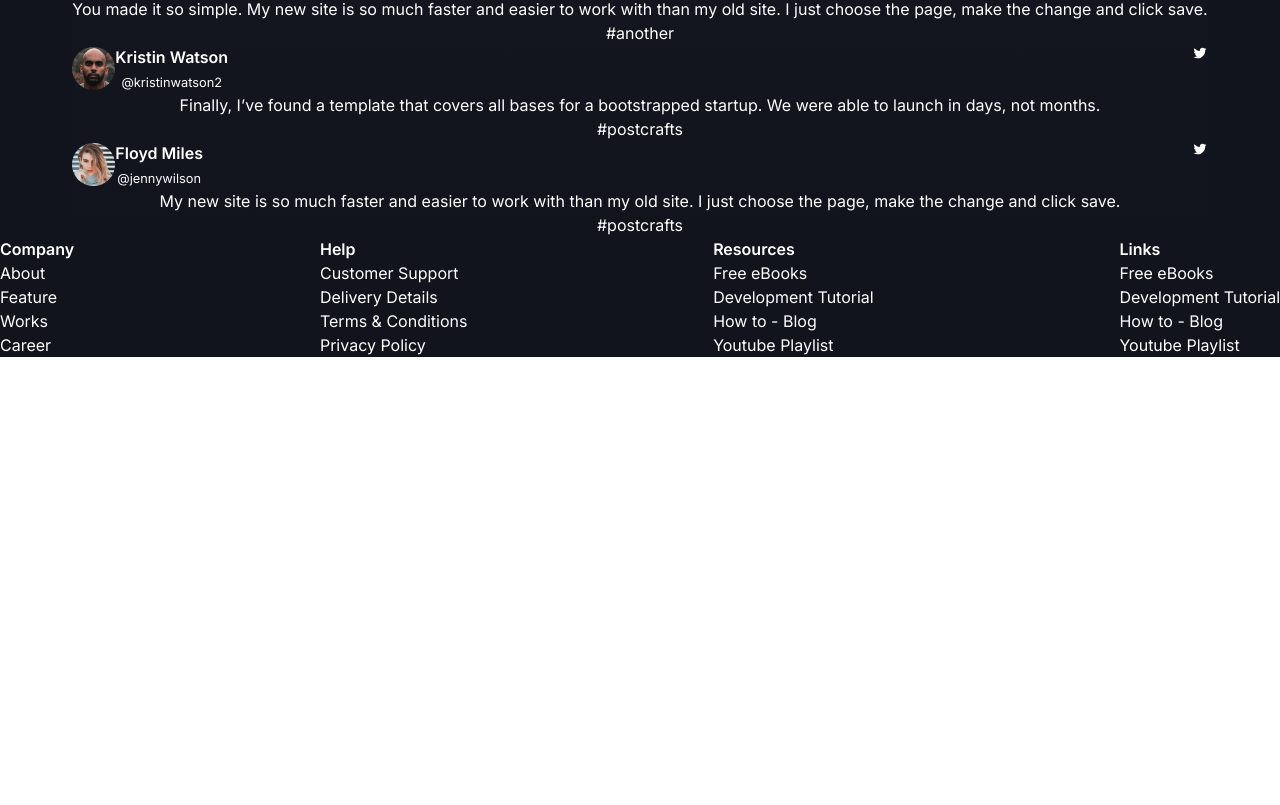
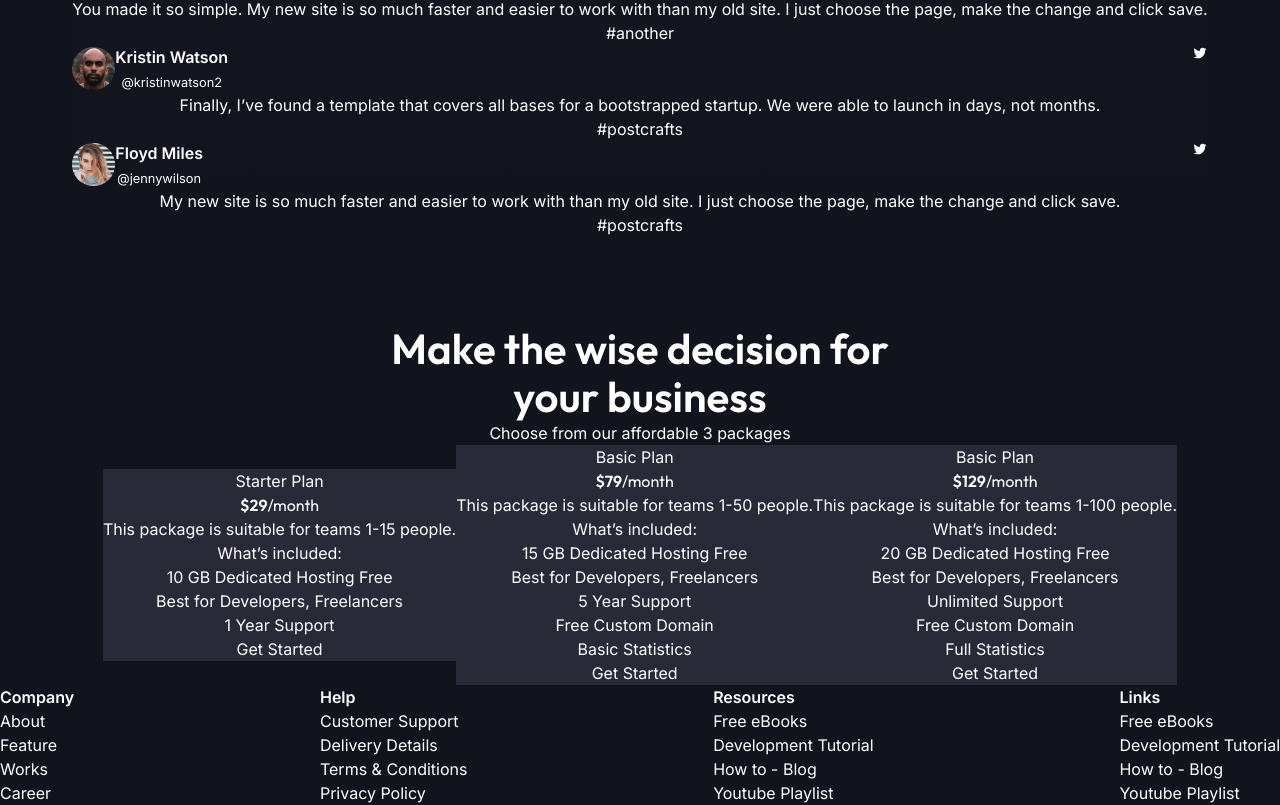
Before and after one commit to asifikbal01890/facebook-ads-server, a Next.js app: page / in a window 1280 px wide. Shown: the part 4531-5336 px from the top of the page. Before the commit the page ends 4888 px from the top, so only its background shows below. Built offline with nearby package versions, Linux system fonts and the light colour scheme.

Commit message:
plans section complate

```diff
--- a/src/Components/Footer/Footer.tsx
+++ b/src/Components/Footer/Footer.tsx
@@ -3,7 +3,7 @@ import React from 'react';
 
 const Footer = () => {
     return (
-        <div className='pt-[93px] pb-[85px] lg:w-[1258px] mx-auto'>
+        <div className='pt-[93px] pb-[85px] lg:w-[1258px] mx-5 lg:mx-auto'>
             <div className='lg:flex items-center justify-between'>
                 <section>
                     <h3 className='font-semibold leading-[28px]'>Company</h3>
--- a/src/Components/demos/CustomersSay/CustomersSay.tsx
+++ b/src/Components/demos/CustomersSay/CustomersSay.tsx
@@ -80,7 +80,7 @@ const CustomersSay = () => {
     return (
         <div className='customer-say-bg w-full text-center'>
             <h1 className={`${outfit.className} text-[42px] leading-[48px] font-semibold mt-[88px]`}>What our customers say</h1>
-            <p className='w-[461px] mx-auto text-lg leading-7 text-[#FAFAFA]/[0.7] mt-[19px]'>Read why thousands of marketers, writers, and entrepreneurs love us so much.</p>
+            <p className='lg:w-[461px] mx-auto text-lg leading-7 text-[#FAFAFA]/[0.7] mt-[19px]'>Read why thousands of marketers, writers, and entrepreneurs love us so much.</p>
             <div className='lg:w-[1296px] mx-auto mt-[81px] grid grid-cols-1 lg:grid-cols-4 gap-x-6'>
                 <div className='h-fit'>
                     {
@@ -120,6 +120,7 @@ const CustomersSay = () => {
                     }
                 </div>
             </div>
+            <p className='h-[1px] border border-[#252835] w-screen mt-[93px]'></p>
         </div>
     );
 };
--- a/src/Components/demos/ExcitingTools/ExcitingTools.tsx
+++ b/src/Components/demos/ExcitingTools/ExcitingTools.tsx
@@ -59,9 +59,9 @@ const ExcitingTools = () => {
         <div className='mt-12 lg:mt-[153px]'>
             <div className='text-center'>
                 <h1 className={`${outfit.className} text-2xl lg:text-[42px] lg:leading-[48px] font-semibold`}>54 exciting writing tools</h1>
-                <p className='mt-[26px] text-[#FAFAFA]/[0.7] text-lg max-w-[524px] mx-auto'>AI engines take information from various sources and read them like a human would do.</p>
+                <p className='mt-[26px] text-[#FAFAFA]/[0.7] text-lg max-w-[524px] mx-5 lg:mx-auto'>AI engines take information from various sources and read them like a human would do.</p>
             </div>
-            <div className='grid grid-cols-1 md:grid-cols-2 lg:grid-cols-4 gap-[26px] lg:w-[1294px] mx-auto mt-6 lg:mt-[61px]'>
+            <div className='grid grid-cols-1 md:grid-cols-2 lg:grid-cols-4 gap-[26px] lg:w-[1294px] mx-5 lg:mx-auto mt-6 lg:mt-[61px]'>
                 {
                     toolsInfo.map(info =>
                         <>
--- /dev/null
+++ b/src/Components/demos/Plans/Plans.tsx
@@ -0,0 +1,69 @@
+import { Outfit } from 'next/font/google';
+import React from 'react';
+
+
+const outfit = Outfit({ subsets: ['latin'] })
+
+const Plans = () => {
+
+    const plansInfo = [
+        {
+            planName: "Starter",
+            price: "29",
+            describe: "This package is suitable for teams 1-15 people.",
+            featureOne: "10 GB Dedicated Hosting Free",
+            featureTwo: "Best for Developers, Freelancers",
+            featureThree: "1 Year Support"
+        },
+        {
+            planName: "Basic",
+            price: "79",
+            describe: "This package is suitable for teams 1-50 people.",
+            featureOne: "15 GB Dedicated Hosting Free",
+            featureTwo: "Best for Developers, Freelancers",
+            featureThree: "5 Year Support",
+            featureFour: "Free Custom Domain",
+            featureFive: "Basic Statistics",
+        },
+        {
+            planName: "Basic",
+            price: "129",
+            describe: "This package is suitable for teams 1-100 people.",
+            featureOne: "20 GB Dedicated Hosting Free",
+            featureTwo: "Best for Developers, Freelancers",
+            featureThree: "Unlimited Support",
+            featureFour: "Free Custom Domain",
+            featureFive: "Full Statistics",
+        }
+    ]
+
+
+    return (
+        <div className='mt-[88px] text-center'>
+            <h1 className={`${outfit.className} font-semibold text-2xl lg:text-[42px] lg:leading-[48px]`}>Make the wise decision for <br /> your business</h1>
+            <p className='text-lg text-[#FAFAFA]/[0.7] mt-5'>Choose from our affordable 3 packages</p>
+            <div className='lg:flex items-center gap-6 mt-[67px] text-start'>
+                {
+                    plansInfo.map(info => <>
+                        <div className='bg-[#282A37] pl-[30px] py-[30px] pr-[50px] rounded-[15px] lg:w-[330px] mt-5 lg:mt-0'>
+                            <h5>{info.planName} Plan</h5>
+                            <h5 className={`${outfit.className} text-lg leading-[23px] mt-8`}><span className='font-semibold text-[42px] leading-[48px]'>${info.price}</span>/month</h5>
+                            <p className='text-sm text-[#FAFAFA]/[0.7] mt-[17px]'>{info.describe}</p>
+                            <h5 className='font-bold leading-7 mt-[42px]'>What’s included:</h5>
+                            <div className='mt-[15px] h-[170px]'>
+                                <p className='font-medium leading-[34px] text-[#FAFAFA]/[0.7]'>{info?.featureOne}</p>
+                                <p className='font-medium leading-[34px] text-[#FAFAFA]/[0.7]'>{info?.featureTwo}</p>
+                                <p className='font-medium leading-[34px] text-[#FAFAFA]/[0.7]'>{info?.featureThree}</p>
+                                <p className='font-medium leading-[34px] text-[#FAFAFA]/[0.7]'>{info?.featureFour}</p>
+                                <p className='font-medium leading-[34px] text-[#FAFAFA]/[0.7]'>{info?.featureFive}</p>
+                            </div>
+                            <button className='gradient-hover py-[13.5px] border border-[#12141D] hover:border-none rounded-[10px] font-bold leading-7 mt-[30px] w-full'>Get Started</button>
+                        </div>
+                    </>)
+                }
+            </div>
+        </div>
+    );
+};
+
+export default Plans;
--- a/src/app/globals.css
+++ b/src/app/globals.css
@@ -24,6 +24,10 @@ body {
 }
 
 .gradient-hover:hover {
+  background: linear-gradient(94.25deg, #5C7FFF 0%, #CB5CFF 100%);
+}
+
+.gradient-hover:active {
   background: linear-gradient(94.25deg, #2B59FF 0%, #BB2BFF 100%);
 }
 
--- a/src/app/page.tsx
+++ b/src/app/page.tsx
@@ -5,6 +5,7 @@ import Results from '@/Components/demos/Results/Results'
 import MixlandLaouts from './settings/MixlandLaouts'
 import BlogHeadlines from '@/Components/demos/MixlandHelps/BlogHeadlines/BlogHeadlines'
 import CustomersSay from '@/Components/demos/CustomersSay/CustomersSay'
+import Plans from '@/Components/demos/Plans/Plans'
 
 export default function Home() {
   return (
@@ -17,6 +18,7 @@ export default function Home() {
      <BlogHeadlines></BlogHeadlines>
      </MixlandLaouts>
      <CustomersSay></CustomersSay>
+     <Plans></Plans>
     </main>
   )
 }
```
